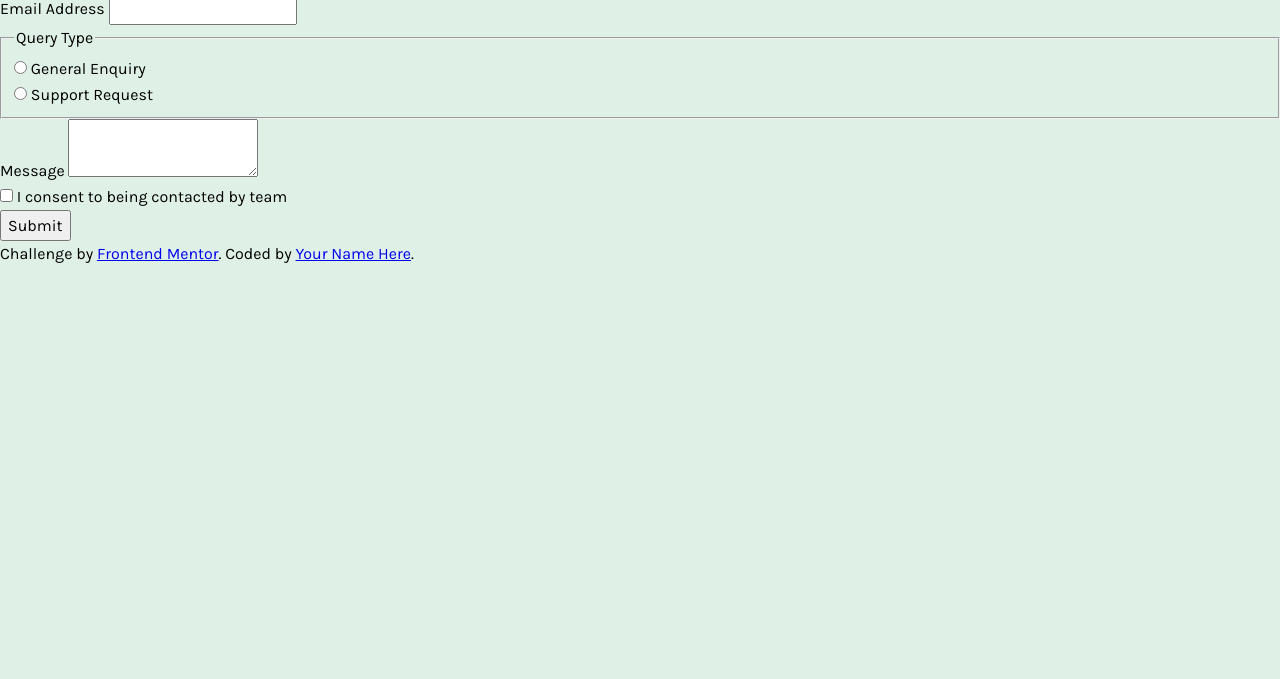
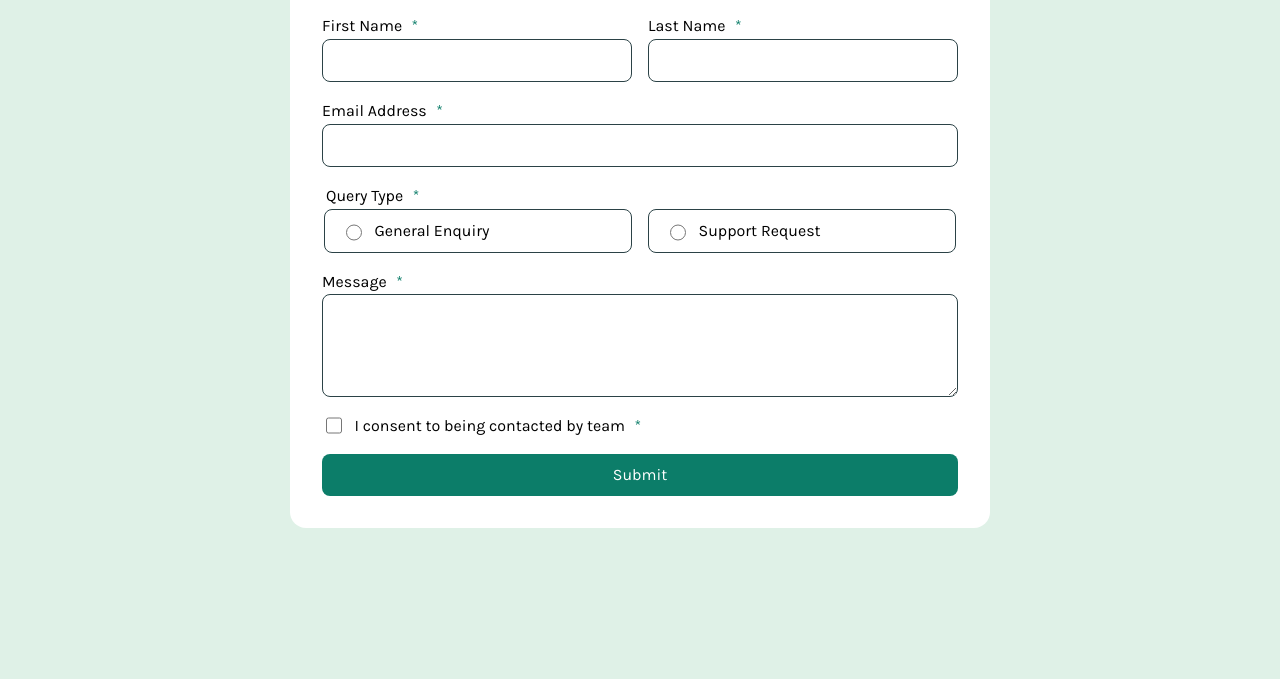
Before and after one commit to pravinkori/fem-contact-form, a plain HTML site: page index.html in a window 1280 px wide. Shown: the part 121-800 px from the top of the page. Drawn offline with Linux system fonts and the light colour scheme.

Commit message:
Form design complete

```diff
--- a/css/reset.css
+++ b/css/reset.css
@@ -1,11 +1,13 @@
 /* 1. Use a more-intuitive box-sizing model */
-*, *::before, *::after {
+*,
+*::before,
+*::after {
   box-sizing: border-box;
 }
 
 /* 2. Remove default margin */
 * {
-  margin: 0;
+  /* margin: 0; */
 }
 
 /* 3. Enable keyword animations */
@@ -23,18 +25,31 @@ body {
 }
 
 /* 6. Improve media defaults */
-img, picture, video, canvas, svg {
+img,
+picture,
+video,
+canvas,
+svg {
   display: block;
   max-width: 100%;
 }
 
 /* 7. Inherit fonts for form controls */
-input, button, textarea, select {
+input,
+button,
+textarea,
+select {
   font: inherit;
 }
 
 /* 8. Avoid text overflows */
-p, h1, h2, h3, h4, h5, h6 {
+p,
+h1,
+h2,
+h3,
+h4,
+h5,
+h6 {
   overflow-wrap: break-word;
 }
 
@@ -42,13 +57,19 @@ p, h1, h2, h3, h4, h5, h6 {
 p {
   text-wrap: pretty;
 }
-h1, h2, h3, h4, h5, h6 {
+h1,
+h2,
+h3,
+h4,
+h5,
+h6 {
   text-wrap: balance;
 }
 
 /*
   10. Create a root stacking context
 */
-#root, #__next {
+#root,
+#__next {
   isolation: isolate;
 }
--- a/css/style.css
+++ b/css/style.css
@@ -38,6 +38,108 @@ body {
   background-color: var(--clr-primary-pale-green-200);
 }
 
+@layer layout {
+  .span-all {
+    grid-column: 1/-1;
+  }
+}
+
+@layer form {
+  .contact {
+    padding: 2rem;
+    border-radius: 1rem;
+    max-inline-size: 700px;
+    margin-inline: auto;
+    background-color: var(--clr-neutral-white);
+  }
+
+  form {
+    display: grid;
+    gap: 1rem;
+    @media (width > 425px) {
+      grid-template-columns: repeat(2, 1fr);
+    }
+  }
+
+  fieldset {
+    display: grid;
+    padding: 0;
+    border: 0;
+    gap: inherit;
+    grid-template-columns: inherit;
+  }
+
+  textarea {
+    resize: vertical;
+    height: 4lh;
+  }
+
+  .form-group {
+    display: grid;
+  }
+
+  fieldset:has([required]) legend,
+  .form-group:has(:not([type="radio"])[required]) label {
+    display: flex;
+    gap: 1ch;
+
+    &::after {
+      content: "*";
+      color: var(--clr-primary-green-600);
+    }
+  }
+
+  input,
+  textarea,
+  .form-group:has([type="radio"]) {
+    padding: 0.5em 1em;
+    border: 1px solid var(--clr-neutral-grey-900);
+    border-radius: 8px;
+    &:hover,
+    &:focus-visible {
+      outline-color: var(--clr-primary-green-600);
+    }
+  }
+
+  [type="radio"],
+  [type="checkbox"] {
+    width: 1rem;
+  }
+
+  .form-group:has([type="radio"], [type="checkbox"]) {
+    display: flex;
+    gap: 1ch;
+  }
+
+  .form-group:has([type="radio"]) {
+    position: relative;
+
+    label::after {
+      content: "";
+      position: absolute;
+      inset: 0;
+    }
+  }
+
+  .form-group:has([type="radio"]:checked) {
+    background-color: var(--clr-primary-pale-green-200);
+    border-color: var(--clr-primary-green-600);
+  }
+
+  button {
+    padding: 0.5em 1em;
+    color: var(--clr-neutral-white);
+    background-color: var(--clr-primary-green-600);
+    border: 0;
+    border-radius: 8px;
+
+    &:hover,
+    &:focus-visible {
+      background-color: var(--clr-neutral-grey-900);
+    }
+  }
+}
+
 style {
   .attribution {
     font-size: 11px;
--- a/index.html
+++ b/index.html
@@ -33,12 +33,12 @@
           <input type="text" id="lname" name="last_name" required />
         </div>
 
-        <div class="form-group">
+        <div class="form-group span-all">
           <label for="email">Email Address</label>
           <input type="email" id="email" name="email" required />
         </div>
 
-        <fieldset>
+        <fieldset class="span-all">
           <legend>Query Type</legend>
 
           <div class="form-group">
@@ -64,24 +64,24 @@
           </div>
         </fieldset>
 
-        <div class="form-group">
+        <div class="form-group span-all">
           <label for="message">Message</label>
           <textarea id="message" name="message" required></textarea>
         </div>
 
-        <div class="form-group">
+        <div class="form-group span-all">
           <input type="checkbox" name="consent" id="consent" required />
           <label for="consent">I consent to being contacted by team</label>
         </div>
 
-        <button type="submit">Submit</button>
+        <button class="span-all" type="submit">Submit</button>
       </form>
     </main>
 
-    <div class="attribution">
+    <!-- <div class="attribution">
       Challenge by
       <a href="https://www.frontendmentor.io?ref=challenge">Frontend Mentor</a>.
       Coded by <a href="#">Your Name Here</a>.
-    </div>
+    </div> -->
   </body>
 </html>
```
